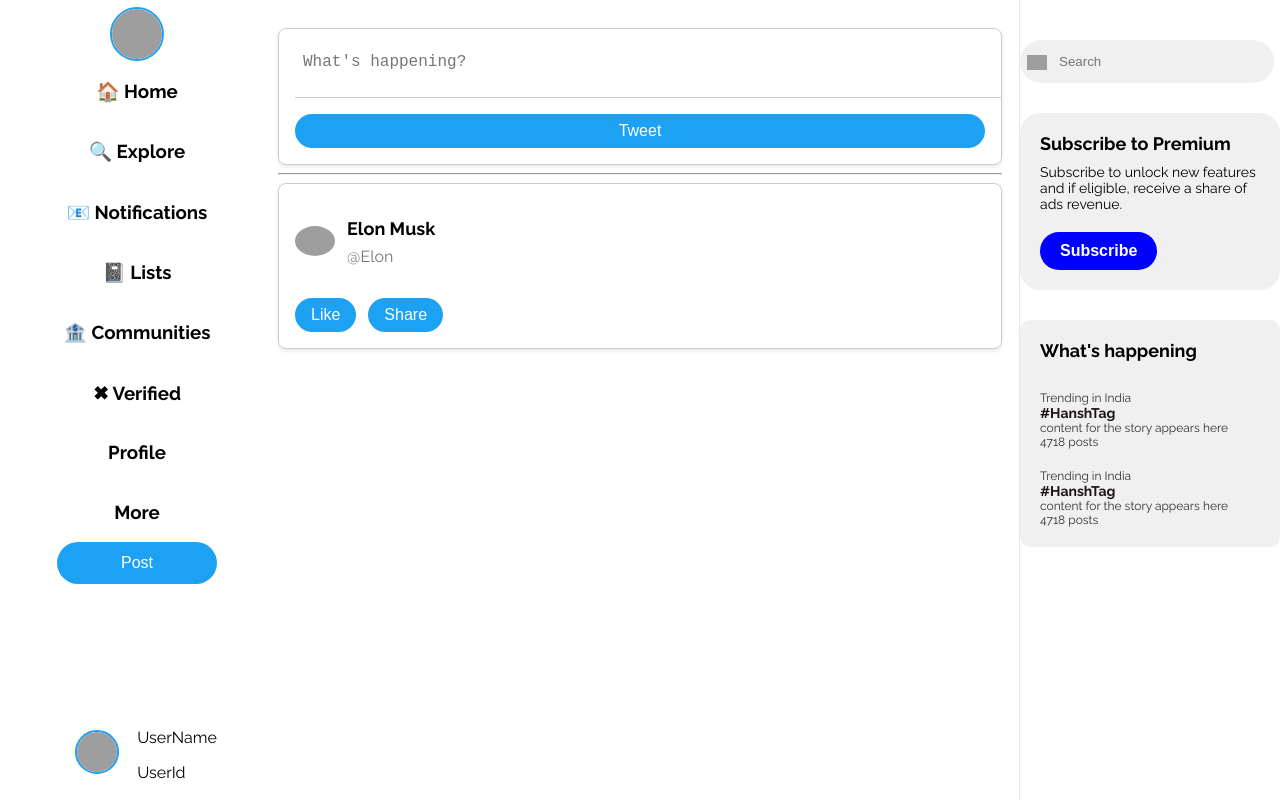
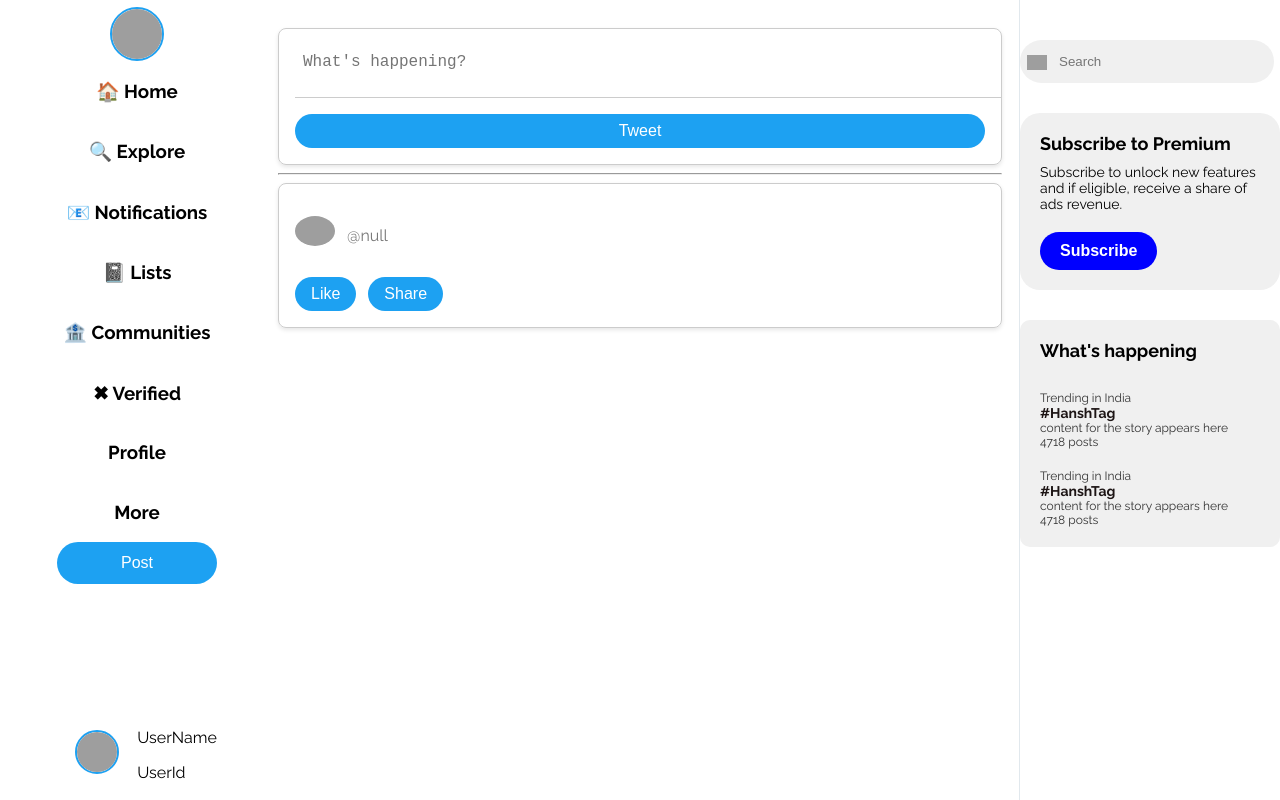
Before and after one commit to Visakh47/twitter-AAV, an Angular app: page /home in a window 1280 px wide. Both pictures are taken after a click on the button "Tweet". Built offline with nearby package versions, Linux system fonts and the light colour scheme; grey boxes are pictures that could not be loaded.

Commit message:
liked tweets with ngClass

```diff
--- a/src/app/app.module.ts
+++ b/src/app/app.module.ts
@@ -8,6 +8,8 @@ import { CommonModule } from '@angular/common';
 import { FormsModule } from '@angular/forms';
 import { LoginPageComponent } from './login-page/login-page.component';
 import { SignupPageComponent } from './signup-page/signup-page.component';
+import { UserAuthService } from './service/user-auth.service';
+import { LocalStorageService } from './service/local-storage.service';
 
 @NgModule({
   declarations: [
@@ -22,7 +24,7 @@ import { SignupPageComponent } from './signup-page/signup-page.component';
     CommonModule,
     FormsModule
   ],
-  providers: [],
+  providers: [UserAuthService, LocalStorageService],
   bootstrap: [AppComponent]
 })
 export class AppModule { }
--- a/src/app/home/feed/feed.interface.ts
+++ b/src/app/home/feed/feed.interface.ts
@@ -3,4 +3,5 @@ export interface tweet {
     content: string,
     author: string,
     username: string,
+    liked: boolean,
 }
--- a/src/app/home/feed/tweet/tweet.component.ts
+++ b/src/app/home/feed/tweet/tweet.component.ts
@@ -1,6 +1,8 @@
 import { Component, EventEmitter, Input, Output } from '@angular/core';
 import { tweet } from '../feed.interface';
+import { LocalStorageService } from 'src/app/service/local-storage.service';
 
+const USER_KEY = 'userData'
 @Component({
   selector: 'app-tweet',
   templateUrl: './tweet.component.html',
@@ -9,12 +11,16 @@ import { tweet } from '../feed.interface';
 export class TweetComponent {
   public tweetContent!: string;
   @Output() public TweetEmitter: EventEmitter<any> = new EventEmitter();
+  constructor(private readonly localStorageService: LocalStorageService) {}
+
   public postTweet(): void{
+    let userName: string = this.localStorageService.get(USER_KEY);
     const twt: tweet ={
       id: 1,
       content: this.tweetContent,
-      author: 'JohnDoe',
-      username: '@JohnDoe'
+      author: userName,
+      username: `@${userName}`,
+      liked: false
     };
     this.TweetEmitter.emit(twt);
 
--- a/src/app/home/feed/view-tweets/view-tweets.component.html
+++ b/src/app/home/feed/view-tweets/view-tweets.component.html
@@ -7,15 +7,15 @@
     <div class="tweet__header">
       <img src="https://encrypted-tbn0.gstatic.com/images?q=tbn:ANd9GcSLeUIbTRtb5F_GIXobmhSbPuHUK9k90ta1Zg&usqp=CAU" alt="Profile Picture" class="profile-picture">
       <div class="tweet__user">
-        <h3 class="tweet__user-name">Elon Musk</h3>
-        <p class="tweet__user-handle">@Elon</p>
+        <h3 class="tweet__user-name">{{twt.author}}</h3>
+        <p class="tweet__user-handle">{{twt.username}}</p>
       </div>
     </div>
     <p class="tweet__content">
         {{twt.content}}
     </p>
     <div class="tweet__actions">
-      <button class="tweet__like-button">Like</button>
+      <button class="tweet__like-button" [ngClass]="twt.liked? 'tweet__like-button-clicked':''">Like</button>
       <button class="tweet__share-button">Share</button>
     </div>
   </div>
--- a/src/app/home/feed/view-tweets/view-tweets.component.scss
+++ b/src/app/home/feed/view-tweets/view-tweets.component.scss
@@ -35,9 +35,6 @@
 
       }
 
-
-
-
     &__content {
       font-size: 16px;
       margin-bottom: 12px;
@@ -63,3 +60,7 @@
       }
     }
   }
+
+  .tweet__like-button-clicked{
+    background-color: darkblue;
+  }
```
